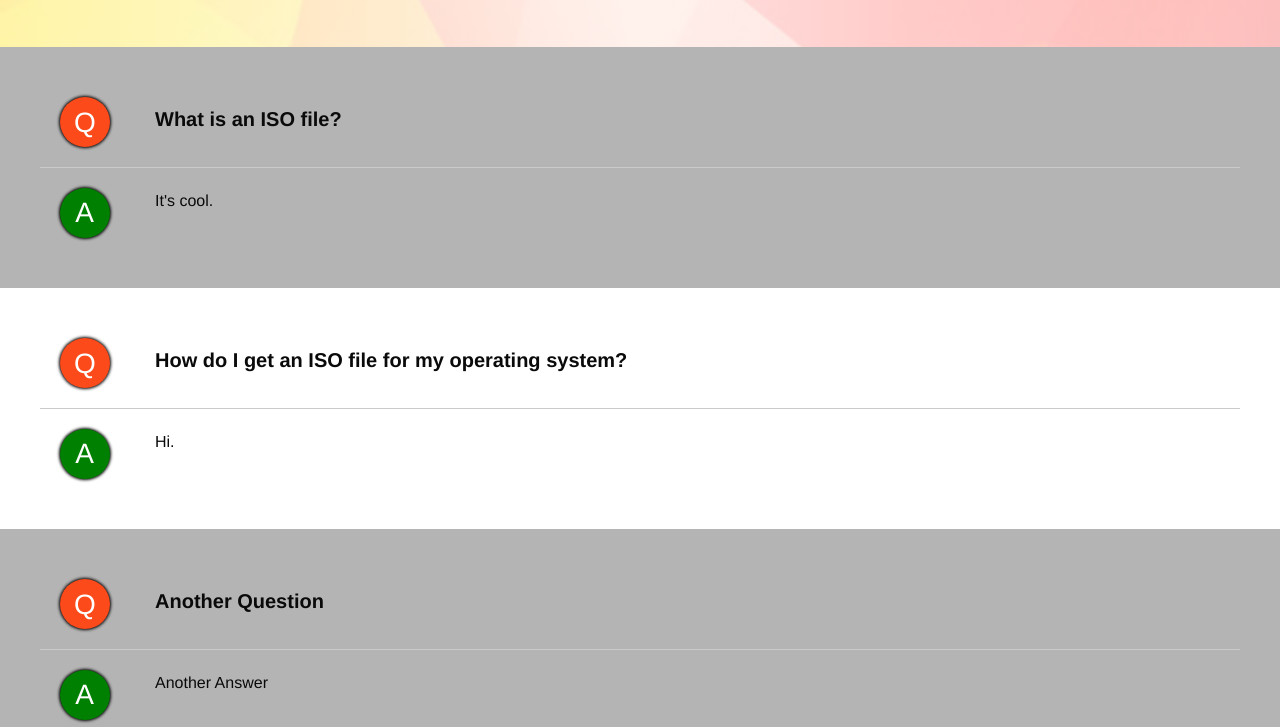
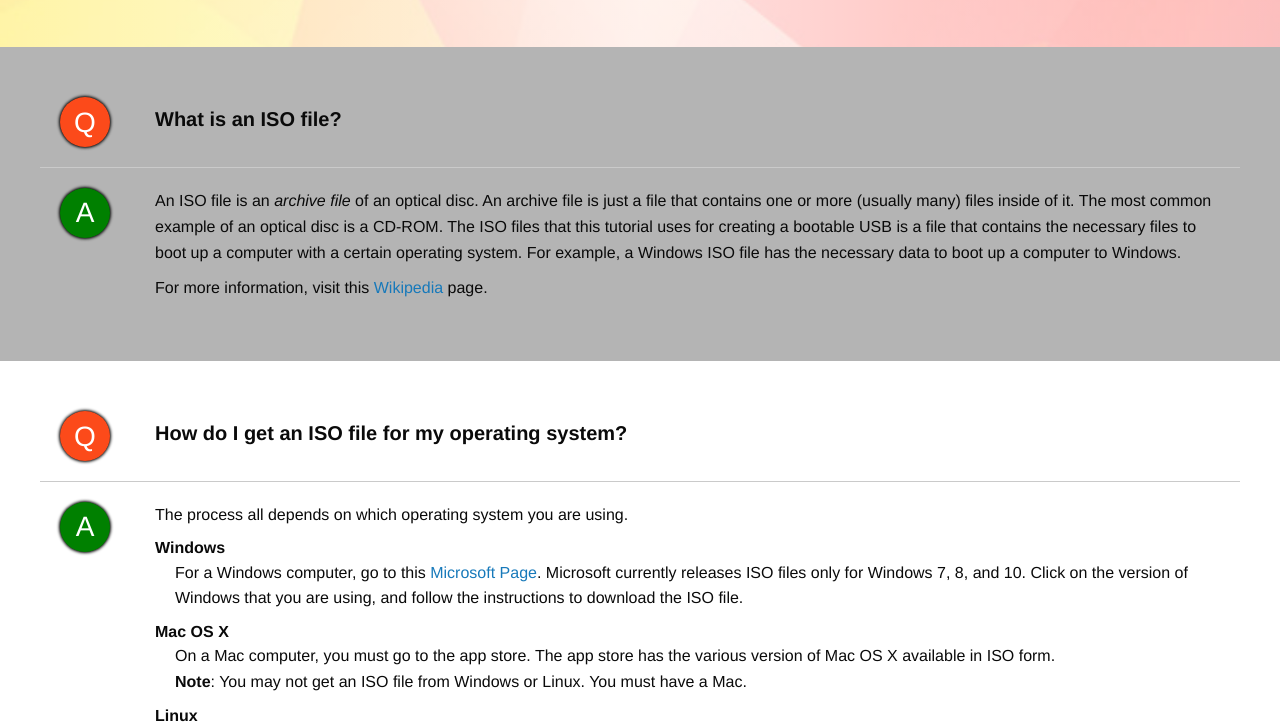
Before and after one commit to Samhenry97/BootableUSB, a website: page faq.html in a window 1280 px wide. Shown: the part 225-952 px from the top of the page. Drawn offline with Linux system fonts and the light colour scheme.

Commit message:
FAQ Content

```diff
--- a/css/style.css
+++ b/css/style.css
@@ -494,6 +494,18 @@ p {
 	text-align: left;
 }
 
+.answer li {
+	list-style: none;
+}
+
+.answer li p {
+	margin-left: 20px;
+}
+
+.answer p {
+	margin-bottom: 10px;
+}
+
 .q, .a {
 	font-size: 28px;
 	border-radius: 100%;
@@ -512,7 +524,7 @@ p {
 
 .a {
 	padding-top: 4px;
-	padding-left: 14px;
+	padding-left: 15px;
 	background-color: green;
 }
 
--- a/faq.html
+++ b/faq.html
@@ -81,7 +81,8 @@
 		<div class='row answer'>
 			<div class='a small-12 medium-1 small-centered medium-uncentered columns'>A</div>
 			<div class='small-12 medium-11 columns'>
-				<p>It's cool.</p>
+				<p>An ISO file is an <i>archive file</i> of an optical disc. An archive file is just a file that contains one or more (usually many) files inside of it. The most common example of an optical disc is a CD-ROM. The ISO files that this tutorial uses for creating a bootable USB is a file that contains the necessary files to boot up a computer with a certain operating system. For example, a Windows ISO file has the necessary data to boot up a computer to Windows.</p>
+				<p>For more information, visit this <a href='https://en.wikipedia.org/wiki/ISO_image' target='_blank'>Wikipedia</a> page.</p>
 			</div>
 		</div>
 	</div>
@@ -94,20 +95,22 @@
 		<div class='row answer'>
 			<div class='a small-12 medium-1 small-centered medium-uncentered columns'>A</div>
 			<div class='small-12 medium-11 columns'>
-				<p>Hi.</p>
-			</div>
-		</div>
-	</div>
-	<div class='section'>
-		<div class='row question'>
-			<div class='q small-12 medium-1 small-centered medium-uncentered columns'>Q</div>
-			<h5 class='small-12 medium-11 columns'>Another Question</h5>
-		</div>
-		<hr>
-		<div class='row answer'>
-			<div class='a small-12 medium-1 small-centered medium-uncentered columns'>A</div>
-			<div class='small-12 medium-11 columns'>
-				<p>Another Answer</p>
+				<p>The process all depends on which operating system you are using.</p>
+				<ul>
+					<li>
+						<h6><b>Windows</b></h6>
+						<p>For a Windows computer, go to this <a href='https://www.microsoft.com/en-us/software-download/' target='_blank'>Microsoft Page</a>. Microsoft currently releases ISO files only for Windows 7, 8, and 10. Click on the version of Windows that you are using, and follow the instructions to download the ISO file.</p>
+					</li>
+					<li>
+						<h6><b>Mac OS X</b></h6>
+						<p>On a Mac computer, you must go to the app store. The app store has the various version of Mac OS X available in ISO form.<br>
+						<b>Note</b>: You may not get an ISO file from Windows or Linux. You must have a Mac.</p>
+					</li>
+					<li>
+						<h6><b>Linux</b></h6>
+						<p>In order to download Ubuntu, go to <a href='https://www.ubuntu.com/download' target='_blank'>this link</a>. This page is specifically for Ubuntu, a version of Linux. For another specific version (Fedora or Mint), a simple Google search will pull up the necessary pages to download an ISO file. Follow the instructions on the page, and it will lead you to a download.</p>
+					</li>
+				</ul>
 			</div>
 		</div>
 	</div>
```
